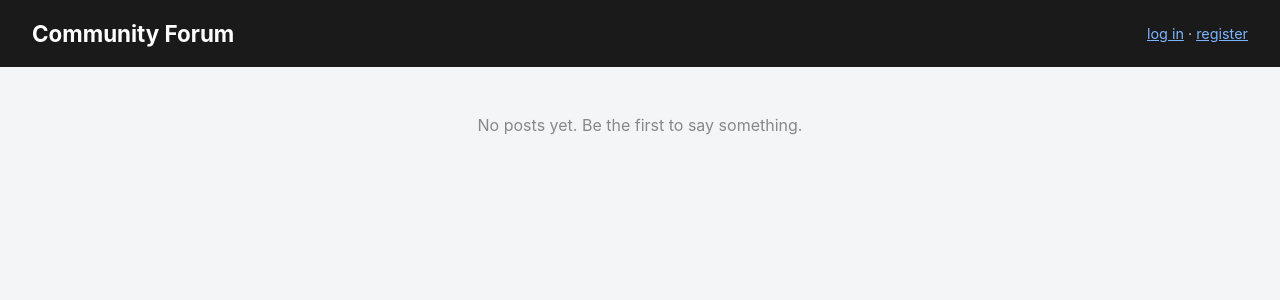
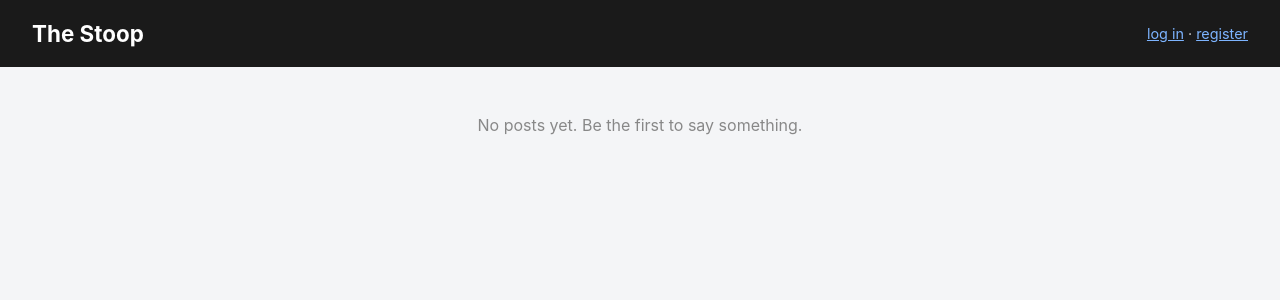
Before and after one commit to gaelp1986/community-forum, a Flask app: page / in a window 1280 px wide. Shown: the top 300 px of the page. Run offline with Flask 3, Linux system fonts and the light colour scheme; data that the repository does not hold is empty.

Commit message:
changed name to The Stoop

```diff
--- a/templates/index.html
+++ b/templates/index.html
@@ -2,12 +2,12 @@
 <html lang="en">
 <head>
   <meta charset="UTF-8">
-  <title>Community Forum</title>
+  <title>The Stoop</title>
   <link rel="stylesheet" href="{{ url_for('static', filename='style.css') }}">
 </head>
 <body>
   <header>
-    <h1>Community Forum</h1>
+    <h1>The Stoop</h1>
     {% if username %}
       <p class="session-info">logged in as {{ username }} · <a href="{{ url_for('logout') }}">logout</a></p>
     {% else %}
--- a/templates/login.html
+++ b/templates/login.html
@@ -2,7 +2,7 @@
 <html lang="en">
 <head>
   <meta charset="UTF-8">
-  <title>Log in — Community Forum</title>
+  <title>Log in — The Stoop</title>
   <link rel="stylesheet" href="{{ url_for('static', filename='style.css') }}">
 </head>
 <body>
--- a/templates/register.html
+++ b/templates/register.html
@@ -2,7 +2,7 @@
 <html lang="en">
 <head>
   <meta charset="UTF-8">
-  <title>Register — Community Forum</title>
+  <title>Register — The Stoop</title>
   <link rel="stylesheet" href="{{ url_for('static', filename='style.css') }}">
 </head>
 <body>
```
Also changed, not shown: README.md.
